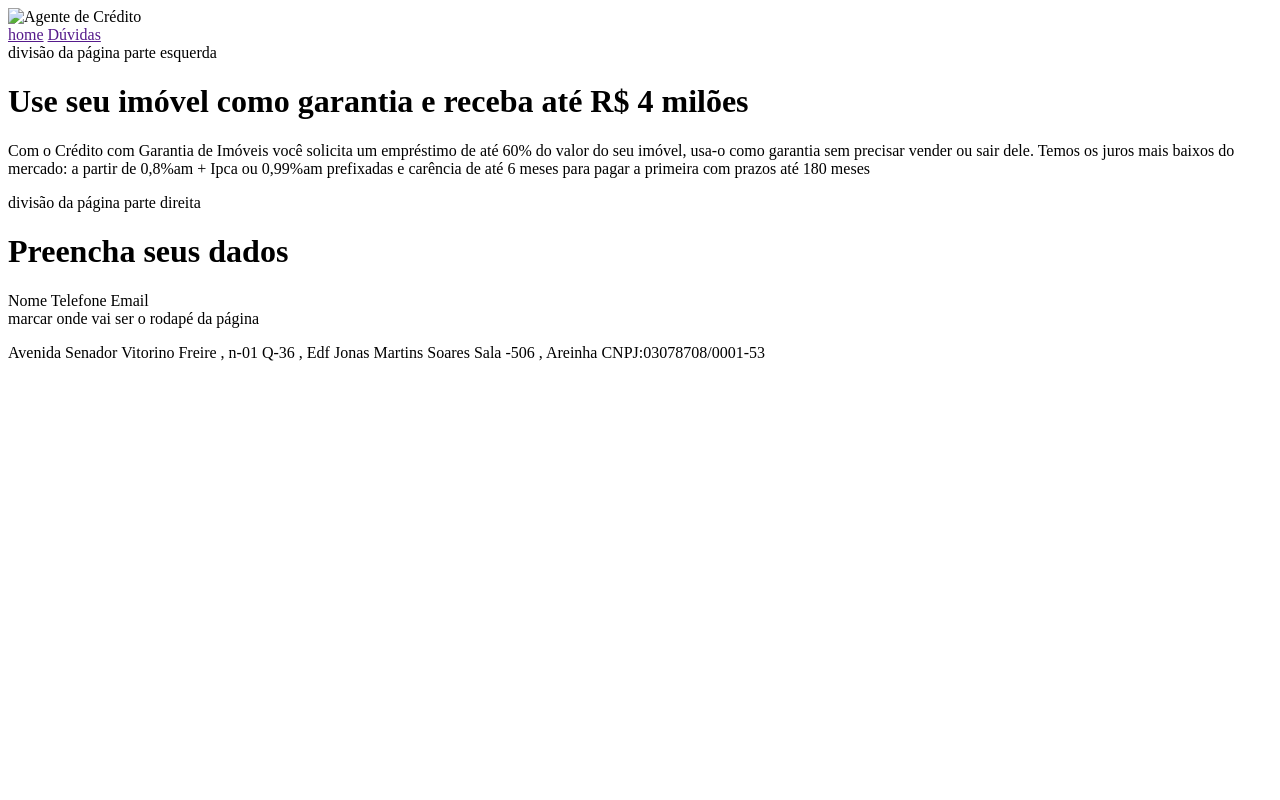
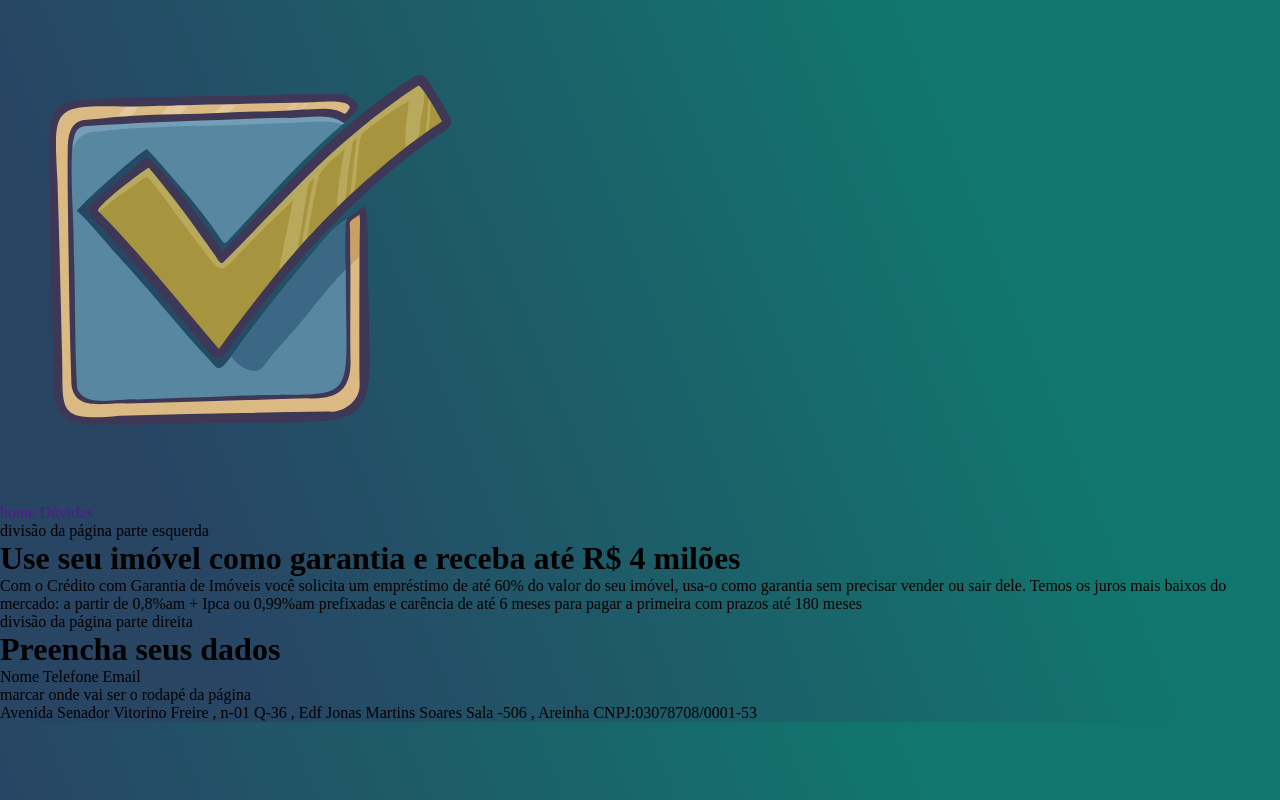
Before and after one commit to Ramon-Barros/Agente_Credito, a plain HTML site: page index.html in a window 1280 px wide. Drawn offline with Linux system fonts and the light colour scheme.

Commit message:
colocando estilo no header da página

```diff
--- a/index.html
+++ b/index.html
@@ -5,11 +5,13 @@
     <meta name="viewport" content="width=device-width, initial-scale=1.0">
     <meta name="description" content="uma página para conversão de clientes">
     <title>Agente de Crédito</title>
+    <link rel="stylesheet" type="text/css" href="style.css">
 </head>
 <body>
 
-    <header>
-        <img src="" alt="Agente de Crédito">  <nav> <a href="">home</a> <a href="">Dúvidas</a></nav>
+    <header class="cabecalho">
+        <img src="logo.svg" class="cabecalho-img" src="" alt="Agente de Crédito">
+        <nav> <a class="cabecalho-menu-item" href="">home</a> <a class="cabecalho-menu-item" href="">Dúvidas</a></nav>
     </header>
     <main>
         <div>
--- /dev/null
+++ b/style.css
@@ -0,0 +1,15 @@
+@import url('https://fonts.googleapis.com/css2?family=Montserrat:wght@300;400&display=swap');
+*{
+    margin: 0;
+    box-sizing: border-box;
+    text-decoration: none;
+}
+
+.cabecalho-img{
+
+}
+
+body{
+    font-size: 100%;
+    background: linear-gradient(68.15deg, #284564 16.62%, #11766d 75.61% );
+}
```
Also changed, not shown: logo.svg (added).
